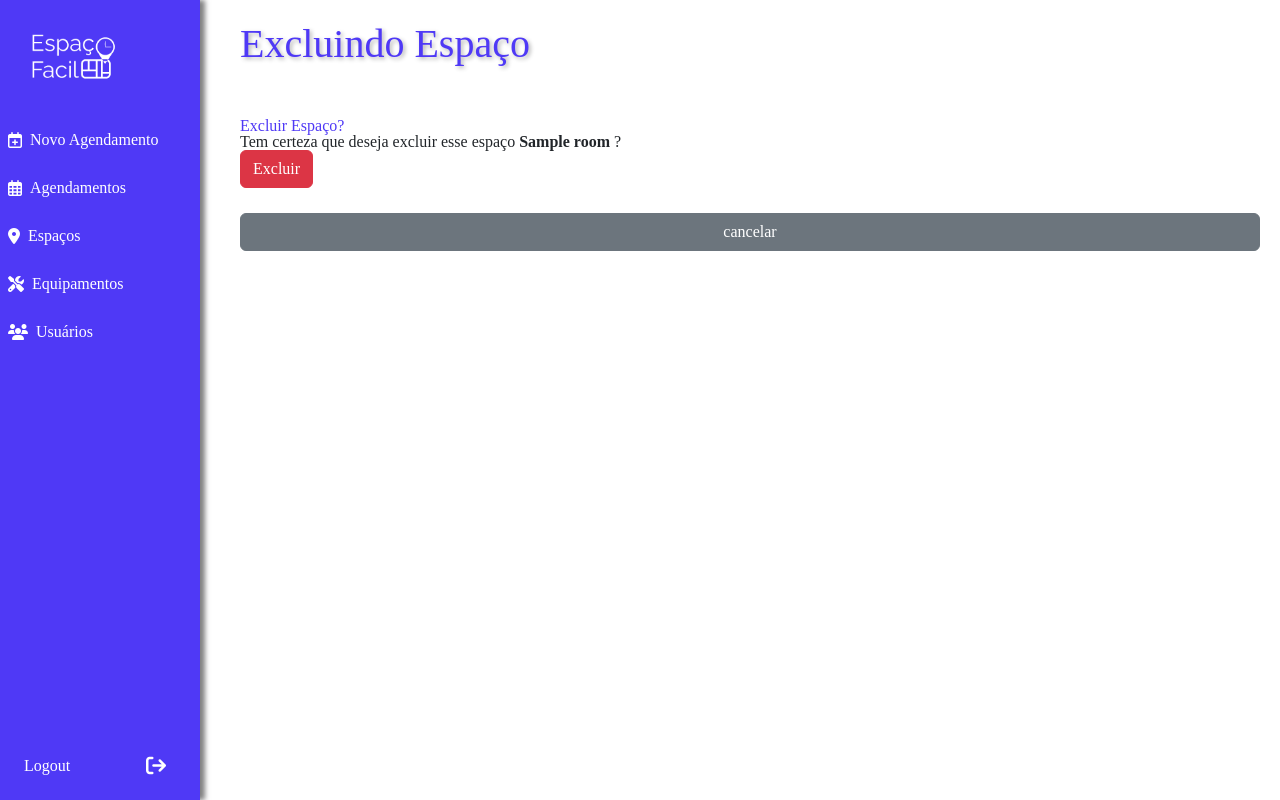
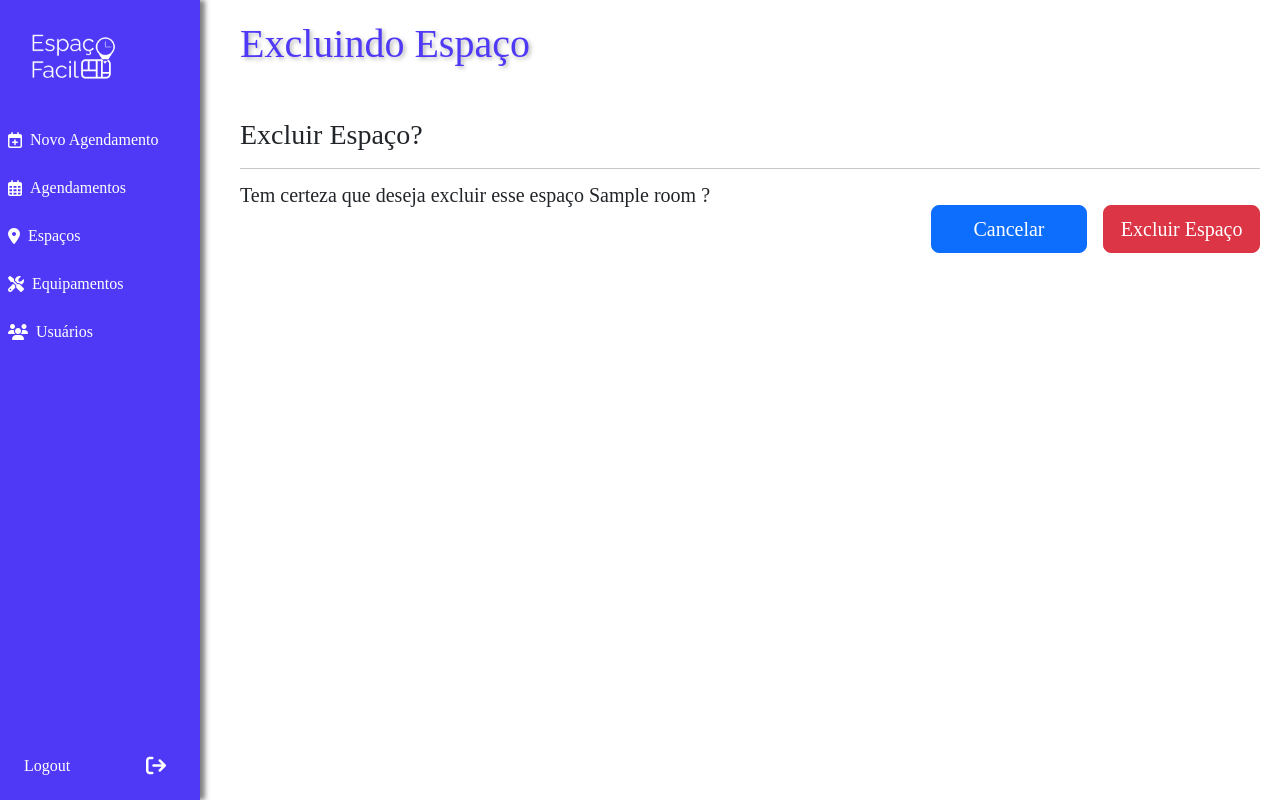
Before and after one commit to LoganGabi/EspacoFacil, a Django app: page /deleteRoom/1/ in a window 1280 px wide. Run offline with Django 5.2, Linux system fonts and the light colour scheme; a user stored in the database is signed in; tables that the repository leaves empty hold one stand-in row (values such as "Sample post"); some libraries are stand-ins or nearby versions.

Commit message:
:recycle: refactor(Usuarios, Espacos, Equipamentos): estilizado confim delete

```diff
--- a/espacofacil_api/templates/app/room_confirm_delete.html
+++ b/espacofacil_api/templates/app/room_confirm_delete.html
@@ -2,11 +2,18 @@
 {% block content %}
 <h1>Excluindo Espaço</h1>
 
-    <h3>Excluir Espaço?</h3>
-    <p>Tem certeza que deseja excluir esse espaço <strong> {{room.nameRoom}} </strong> ?</p>
+    <h3 class="h3">Excluir Espaço?</h3>
+    <hr>
+    <p class="lead">Tem certeza que deseja excluir esse espaço <strong class="strong"> {{room.nameRoom}} </strong> ?</p>
     <form method="POST">
         {% csrf_token %}
-        <button type="submit" class="btn btn-danger">Excluir</button>
-        <a href={% url "room_list" %} class="btn btn-secondary">cancelar</a>
+        <div class="row g-3">
+            <div class="offset-8 col-2">
+                <a href="javascript:history.back()" class="btn btn-primary btn-lg">Cancelar</a>
+            </div>
+            <div class="col-2">
+                <button type="submit" class="btn btn-danger btn-lg" style="width: 100%;">Excluir Espaço</button>
+            </div>
+        </div>
     </form>
 {% endblock content %}
```
Also changed, not shown: espacofacil_api/templates/app/equipment_confirm_delete.html (+11 -4 lines), espacofacil_api/templates/app/user_confirm_delete.html (+11 -4 lines).
